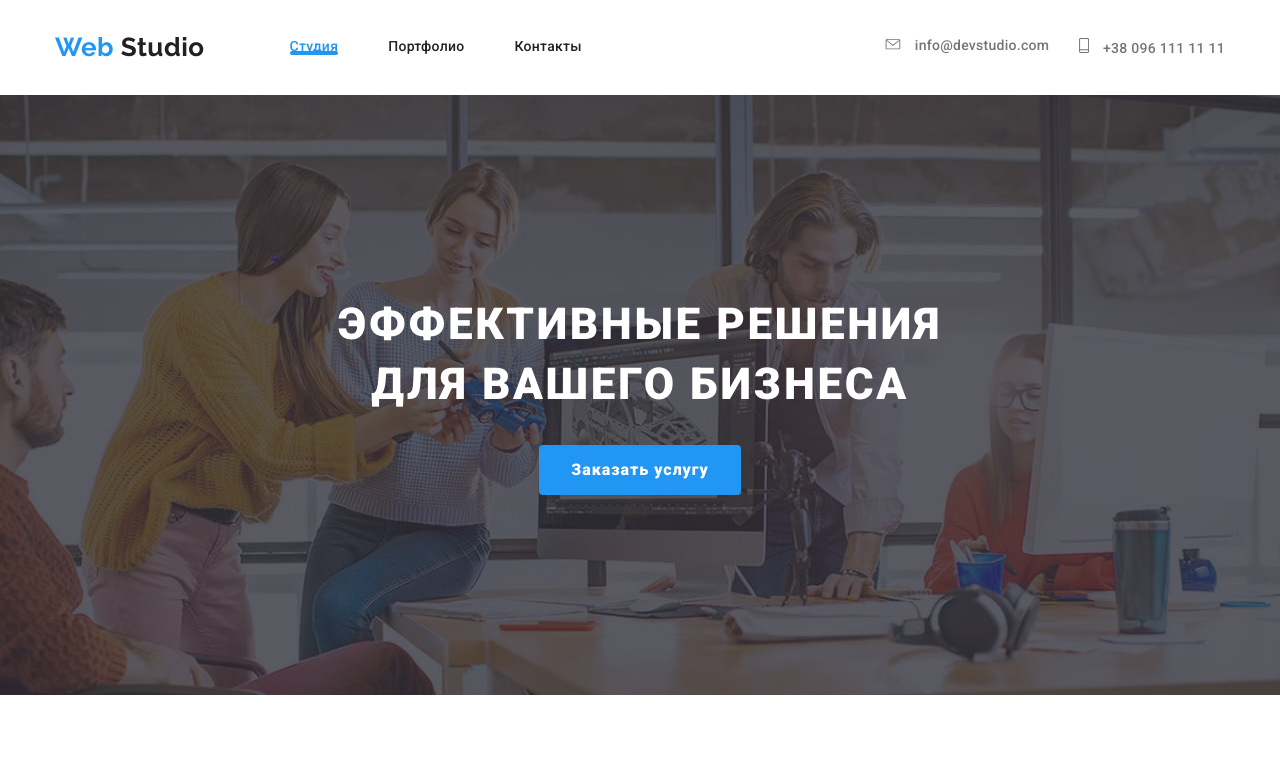
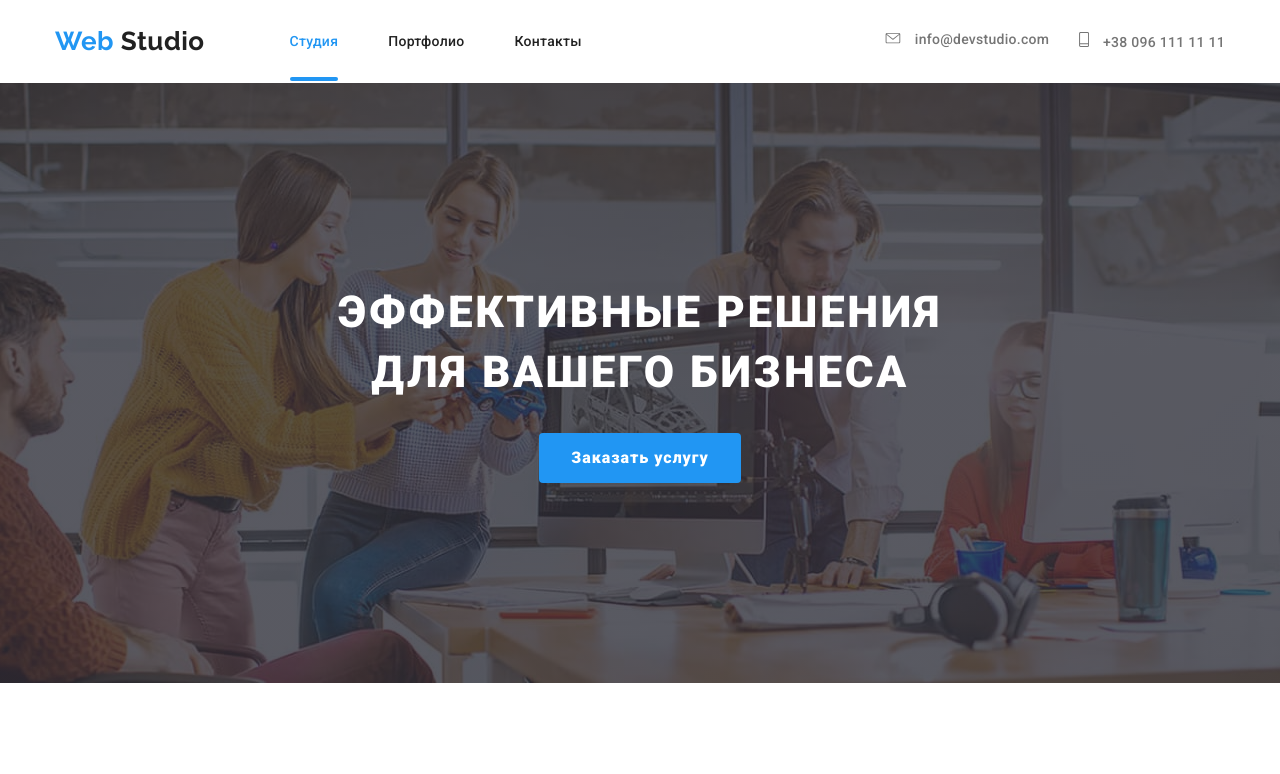
Before and after one commit to VityukY/goit-markup-hw-05, a plain HTML site: page index.html in a window 1280 px wide. Shown: the top 774 px of the page. Drawn offline with nearby package versions, Linux system fonts and the light colour scheme.

Commit message:
задает падинги контенту
добавляет подчеркивание

```diff
--- a/css/style.css
+++ b/css/style.css
@@ -101,24 +101,24 @@ li {
 	background: #2196f3;
 	border-radius: 2px;
 }
+
 /*навиационная панель вся */
-header {
-	padding-top: 32px;
-	padding-bottom: 32px;
-}
+
 .site-nav .conteiners {
 	display: flex;
 	align-items: center;
 }
+
 /* навиационная панель - логотип */
 .site-nav .logo {
 	color: var(--main-text-color);
 	font-weight: 700;
+	padding-top: 24px;
+	padding-bottom: 25px;
 }
 
 /* навиационная панель - навигация сайта*/
 .site-nav .list {
-	position: relative;
 	display: flex;
 }
 .site-nav .item:first-child {
@@ -133,7 +133,8 @@ header {
 
 .site-nav .link {
 	display: block;
-
+	padding-top: 32px;
+	padding-bottom: 32px;
 	font-style: normal;
 	font-weight: 500;
 	font-size: 14px;
@@ -144,7 +145,6 @@ header {
 .site-nav .link:focus {
 	color: var(--acent-text-color);
 }
-
 /*навиационная панель - навигация контактов*/
 .site-nav .contact {
 	color: var(--secondary-text-color);
```
